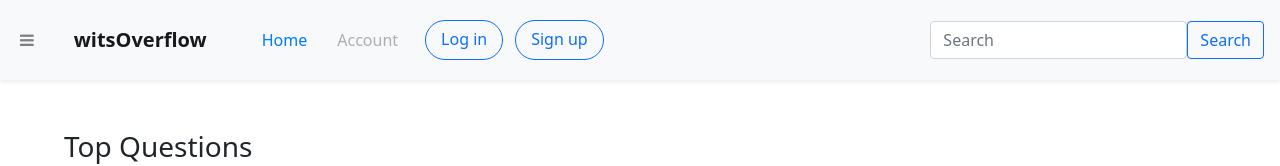
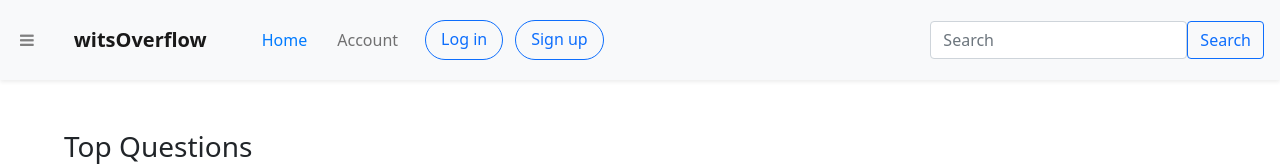
Before and after one commit to 2103562/witsOverflow, a Vue app: page / in a window 1280 px wide. Shown: the top 166 px of the page. Built offline with nearby package versions, Linux system fonts and the light colour scheme; no server answers.

Commit message:
changed disabled

```diff
--- a/src/components/Header.vue
+++ b/src/components/Header.vue
@@ -21,7 +21,7 @@ export default {
             <a class="nav-item nav-link active" href="#/">Home</a>
 
             <template v-if="this.$store.state.signedIn == false">
-            <a id="account" class="nav-item nav-link disabled" href="#/account">Account</a>
+            <a id="account" class="nav-item nav-link " href="#/account">Account</a>
             <a class="btn btn-outline-primary btn-login" href="#/signin">Log in</a>
             <a class="btn btn-outline-primary btn-signup" href="#/signin">Sign up</a>
             </template>
```
